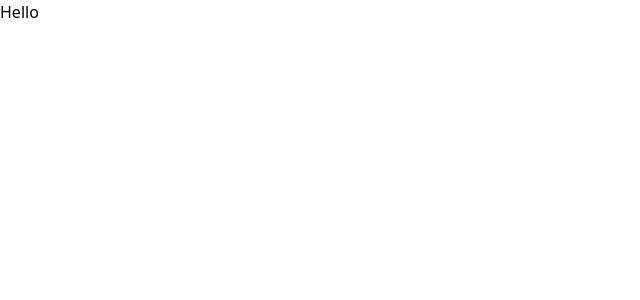
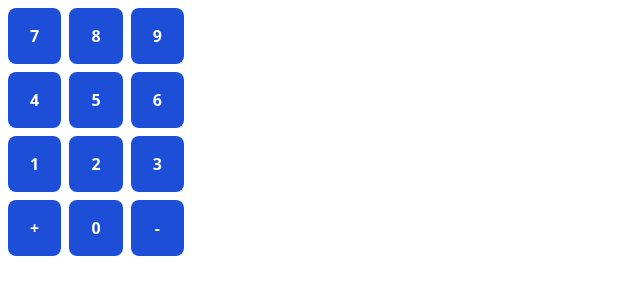
Before and after one commit to tri1911/nextjs-blog, a Next.js app: page /calculator in a window 1280 px wide. Shown: the top 300 px of the page, without its empty margins (0-640 px from the left). Built offline with nearby package versions, Linux system fonts and the light colour scheme.

Commit message:
feat: add button layout

```diff
--- a/components/another-calculator/index.tsx
+++ b/components/another-calculator/index.tsx
@@ -1,5 +1,74 @@
 import React from "react";
 
+type Fn<T extends any[], R> = (...t: T) => R;
+
+function noop() {}
+
+function Button({ text, onClick }: { text: string; onClick: Fn<[], void> }) {
+  return (
+    <button
+      className={`p-4 w-full rounded-lg text-white bg-blue-700 text-center
+         hover:bg-blue-600 active:bg-blue-600
+        `}
+      onClick={onClick}
+    >
+      {text}
+    </button>
+  );
+}
+
+type Clickable = { id: string; text: string; onClick: Fn<[], void> };
+function ButtonRow({ clickables }: { clickables: Clickable[] }) {
+  return (
+    <div className={`flex gap-2 font-semibold`}>
+      {clickables.map((c) => (
+        <div key={c.id} className={`flex-1`}>
+          <Button {...{ text: c.text, onClick: c.onClick }} />
+        </div>
+      ))}
+    </div>
+  );
+}
+
+const calculatorLayout = [
+  [
+    [7, "num"],
+    [8, "num"],
+    [9, "num"],
+  ],
+  [
+    [4, "num"],
+    [5, "num"],
+    [6, "num"],
+  ],
+  [
+    [1, "num"],
+    [2, "num"],
+    [3, "num"],
+  ],
+  [
+    ["+", "add"],
+    [0, "num"],
+    ["-", "sub"],
+  ],
+];
+
 export function Calculator() {
-  return <div>Hello</div>;
+  const clickables = calculatorLayout.map((row) =>
+    row.map(([label, op]) => ({
+      id: "" + label,
+      text: "" + label,
+      onClick: () => alert(label),
+    }))
+  );
+
+  return (
+    <div className={`w-48`}>
+      {clickables.map((row, i) => (
+        <div key={`row-${i}`} className={`m-2`}>
+          <ButtonRow clickables={row} />
+        </div>
+      ))}
+    </div>
+  );
 }
```
